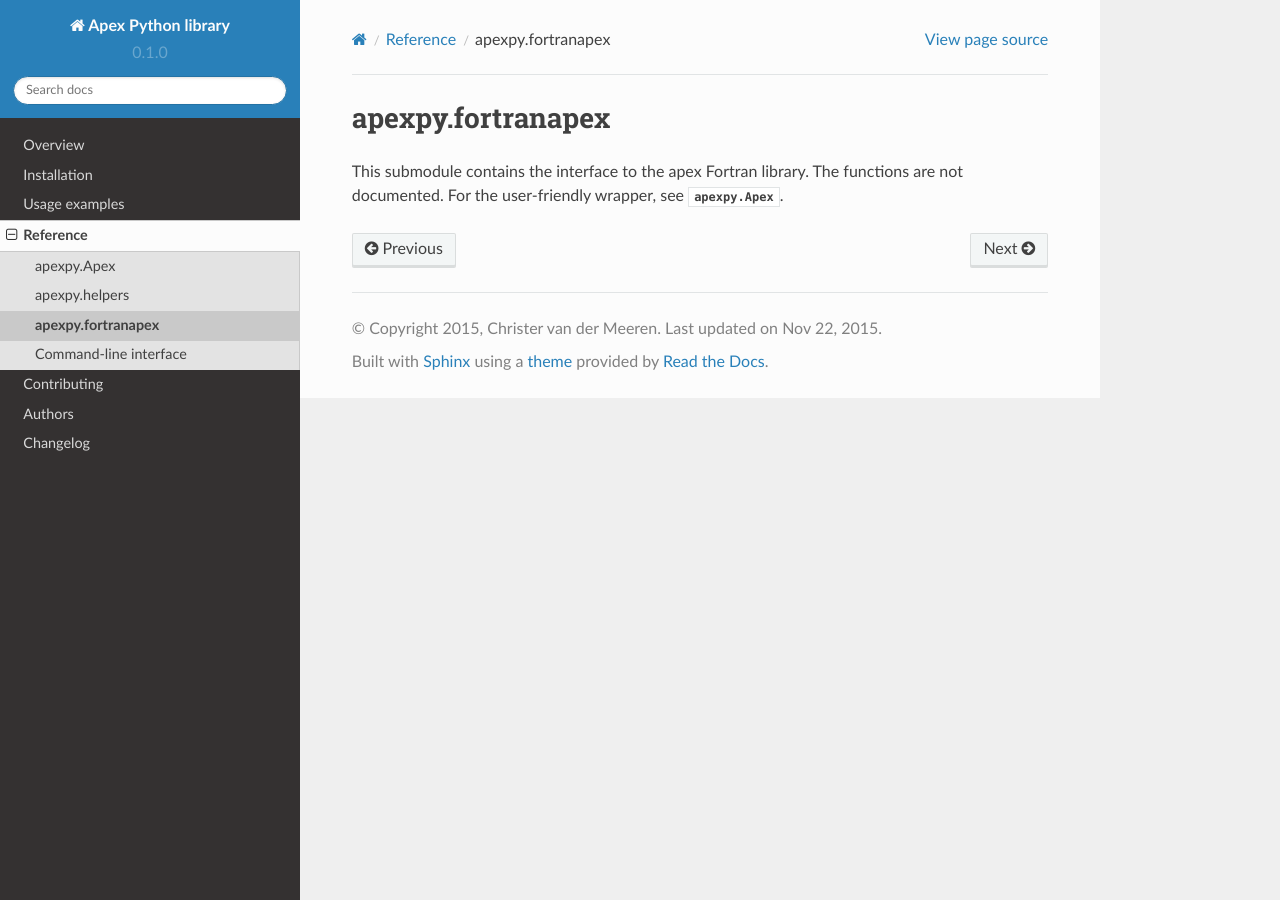
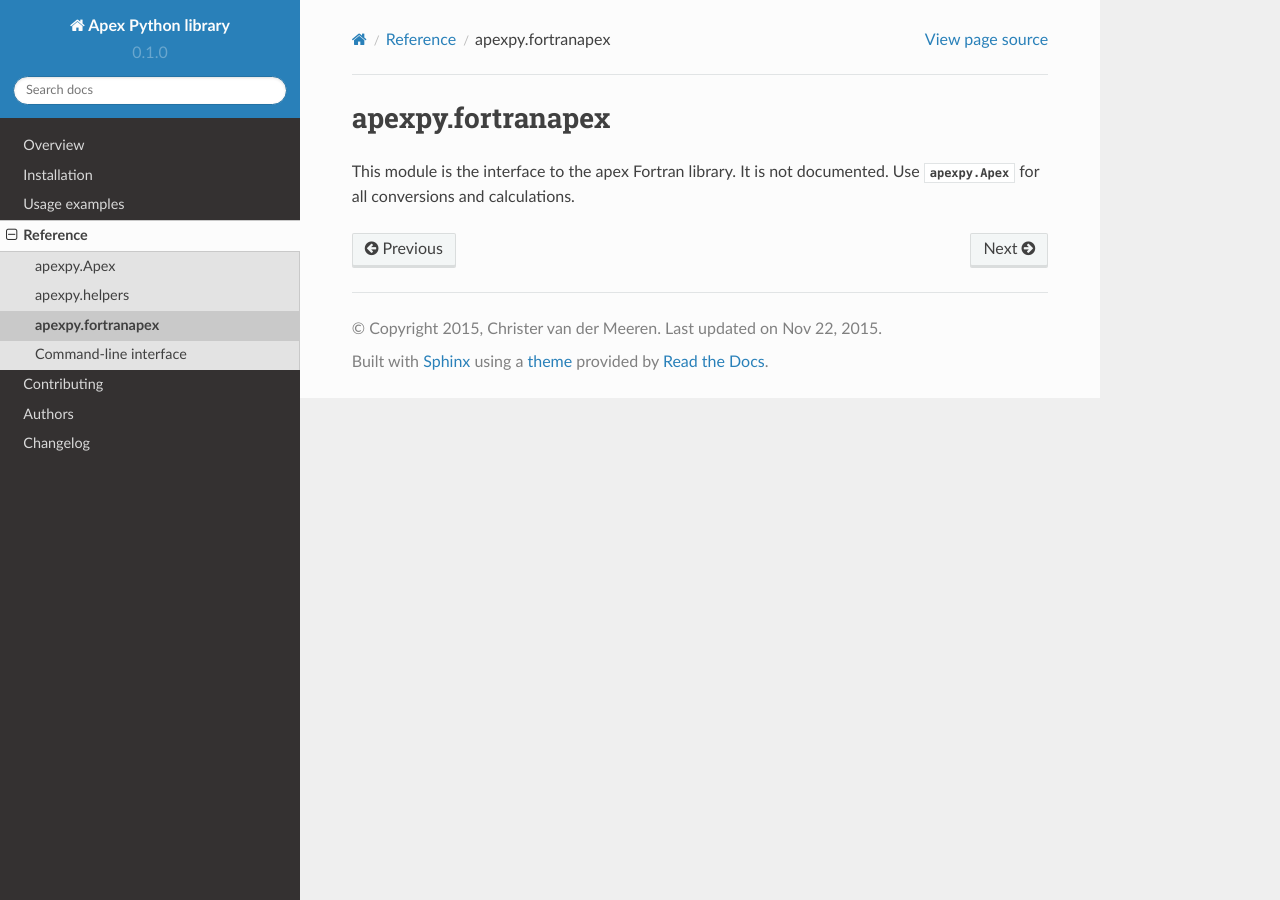
Before and after one commit to aburrell/apexpy, a Sphinx documentation site: the page built from docs/reference/fortranapex.rst, in a window 1280 px wide. Built offline with Sphinx 7.4.7 and the Read the Docs theme 2.0.0, drawn with Linux system fonts in a browser that asks for light colours.

Commit message:
improve documentation

```diff
--- a/docs/reference/fortranapex.rst
+++ b/docs/reference/fortranapex.rst
@@ -1,4 +1,4 @@
 apexpy.fortranapex
 ==================
 
-This submodule contains the interface to the apex Fortran library. The functions are not documented. For the user-friendly wrapper, see :class:`apexpy.Apex`.
+This module is the interface to the apex Fortran library. It is not documented. Use :class:`apexpy.Apex` for all conversions and calculations.
```
